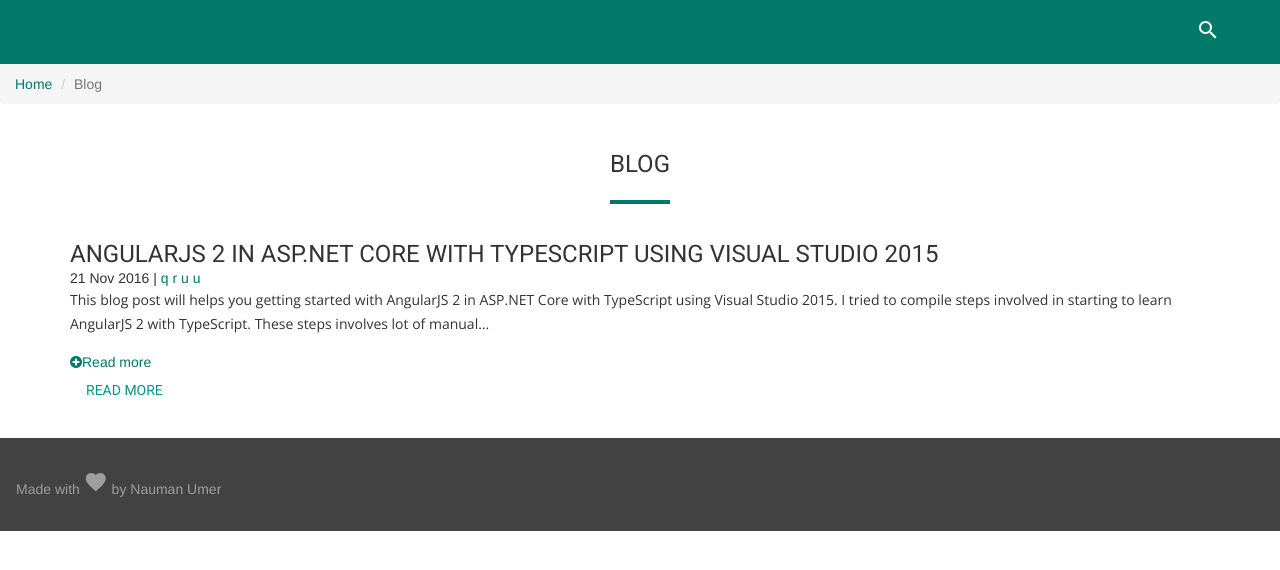
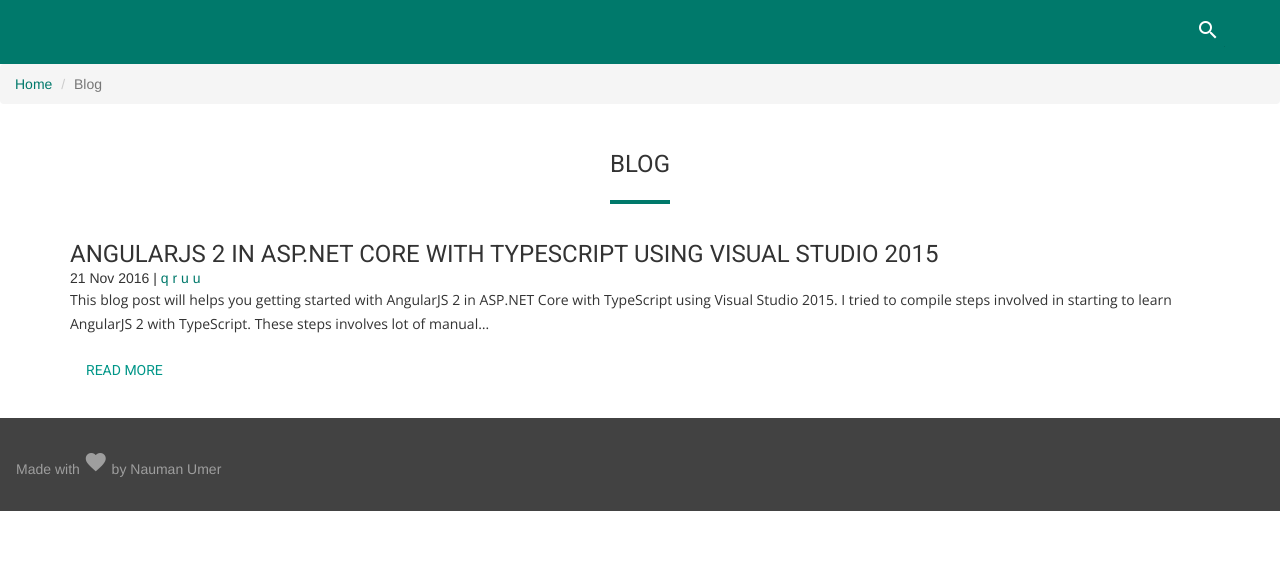
Before and after one commit to nmanumr/nmanumr.com, a Jekyll site: the page built from blog/index.html, in a window 1280 px wide. Shown: the top 570 px of the page. Built offline with Jekyll 4.4.1, drawn with Linux system fonts in a browser that asks for light colours; nearby versions of some CDN libraries; library files that are not in the unit come from our copies; the list of posts is cut into pages by our own code; comment, search, counter and statistics services are not loaded.

Commit message:
Update index.html

```diff
--- a/blog/index.html
+++ b/blog/index.html
@@ -34,7 +34,7 @@
       {% if site.disqus_short_name %}
       <a href="{{ site.baseurl }}{{ post.url }}#disqus_thread"> <i class="fa fa-comments" aria-hidden="true"></i>Comment</a>&nbsp;
       {% endif %}
-      <a href="{{ site.baseurl }}{{ post.url }}"><i class="fa fa-plus-circle" aria-hidden="true"></i>Read more</a>
+
     </div>
     <a class="mdl-button mdl-button--colored mdl-js-button mdl-js-ripple-effect" href="{{ post.url }}">
       Read More
```
